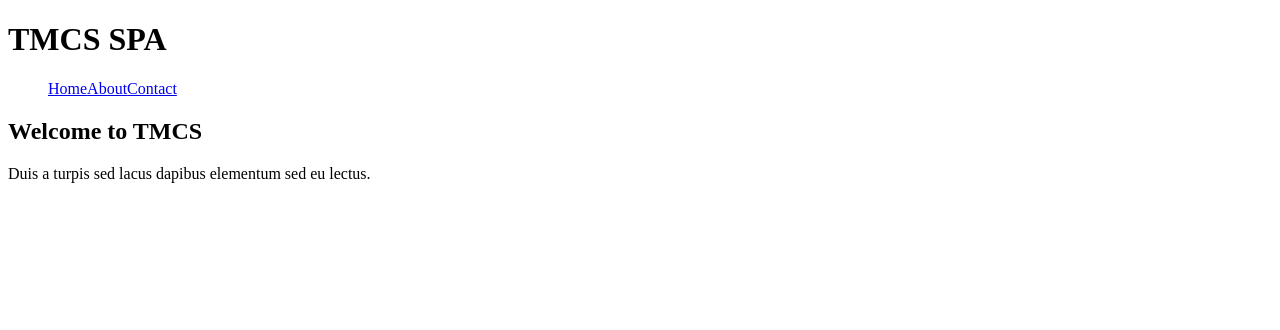
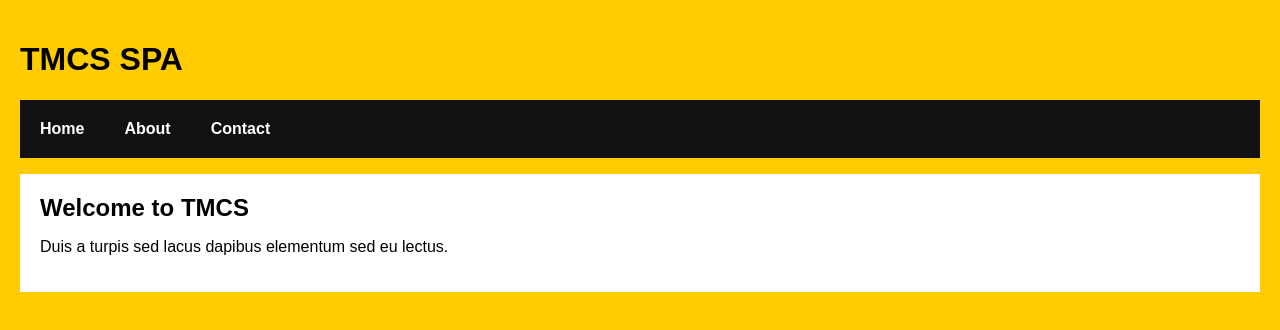
Before and after one commit to isas1/tmcs-simple, a React (Create React App) app: page / in a window 1280 px wide. Shown: the top 330 px of the page. Built offline with nearby package versions, Linux system fonts and the light colour scheme.

Commit message:
First styles added

```diff
--- a/src/App.css
+++ b/src/App.css
@@ -1,4 +1,35 @@
-ul.header li {
+body {
+  background-color: #FFCC00;
+  padding: 20px;
+  margin: 0;
+  }
+  h1, h2, p, ul, li {
+  font-family: sans-serif;
+  }
+  ul.header li {
   display: inline;
   list-style-type: none;
-}
+  margin: 0;
+  }
+  ul.header {
+  background-color: #111;
+  padding: 0;
+  }
+  ul.header li a {
+  color: #FFF;
+  font-weight: bold;
+  text-decoration: none;
+  padding: 20px;
+  display: inline-block;
+  }
+  .content {
+  background-color: #FFF;
+  padding: 20px;
+  }
+  .content h2 {
+  padding: 0;
+  margin: 0;
+  }
+  .content li {
+  margin-bottom: 10px;
+  }
```
